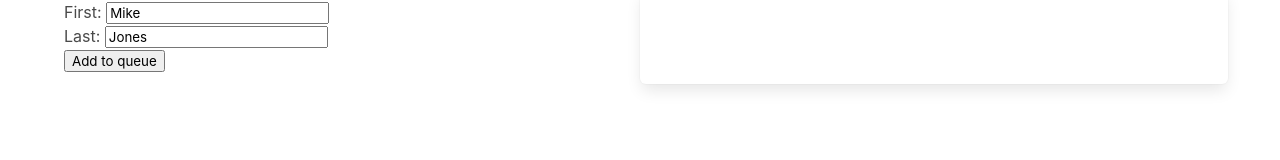
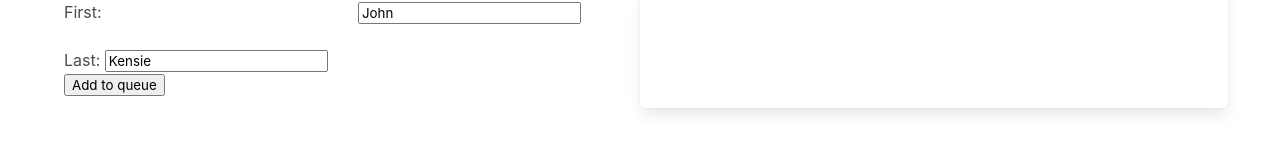
Before and after one commit to yevgeller/SignInVanillaJS, a plain HTML site: page index.html in a window 1280 px wide. Drawn offline with Linux system fonts and the light colour scheme.

Commit message:
Set up random names for starters

```diff
--- a/index.html
+++ b/index.html
@@ -43,9 +43,9 @@
                         </div>
                     </div> -->
                 </div>
-                <div>
-                    First:
-                    <input type="text" id="firstName" value="Mike">
+                <div class="columns">
+                    <div class="column">First:</div>
+                    <div class="column"><input type="text" id="firstName"></div>
                 </div>
                 <div>Last:
                     <input type="text" id="lastName" value="Jones">
--- a/js/scripts.js
+++ b/js/scripts.js
@@ -1,8 +1,30 @@
+let randomFirstNames = ['Michael', 'John', 'Tutya', 'Camilla', 'Misty', 'Khakhilla'];
+let randomLastNames = ['Jones', 'Smith', 'Cranston', 'Cockeshi', 'Kensie', 'Lones'];
+document.addEventListener('DOMContentLoaded', function () {
+    setRandomName();
+}, false);
+
+function setRandomName() {
+    let fNameIndex = getRandomInt(randomFirstNames.length) ;
+    let lNameIndex = getRandomInt(randomLastNames.length) ;
+    let randomFName = randomFirstNames[fNameIndex];
+    let randomLName = randomLastNames[lNameIndex];
+    console.log('fName index ' + fNameIndex);
+    console.log('lName index ' + lNameIndex);
+    document.getElementById("firstName").value = randomFName;
+    document.getElementById("lastName").value = randomLName;
+}
+
+function getRandomInt(max) {
+    return Math.floor(Math.random() * Math.floor(max));
+}
+
+
 let people = [];
 let reasonsForVisit = [
-    {'id': 0, 'reason': 'Because'},
-    {'id': 1, 'reason': 'Never mind'},
-    {'id': 2, 'reason': 'Lost keys'},
+    { 'id': 0, 'reason': 'Because' },
+    { 'id': 1, 'reason': 'Never mind' },
+    { 'id': 2, 'reason': 'Lost keys' },
 ];
 let counter = 0;
 
@@ -58,8 +80,8 @@ function displayPeople() {
 
 function showPerson(divId) {
     let id = divId.replace("person", "");
-    let removed = people.find(x=>x.id == id);
+    let removed = people.find(x => x.id == id);
     console.log(removed);
-    people = people.filter(x=>x.id != id);
+    people = people.filter(x => x.id != id);
     refreshQueue();
 }
```
